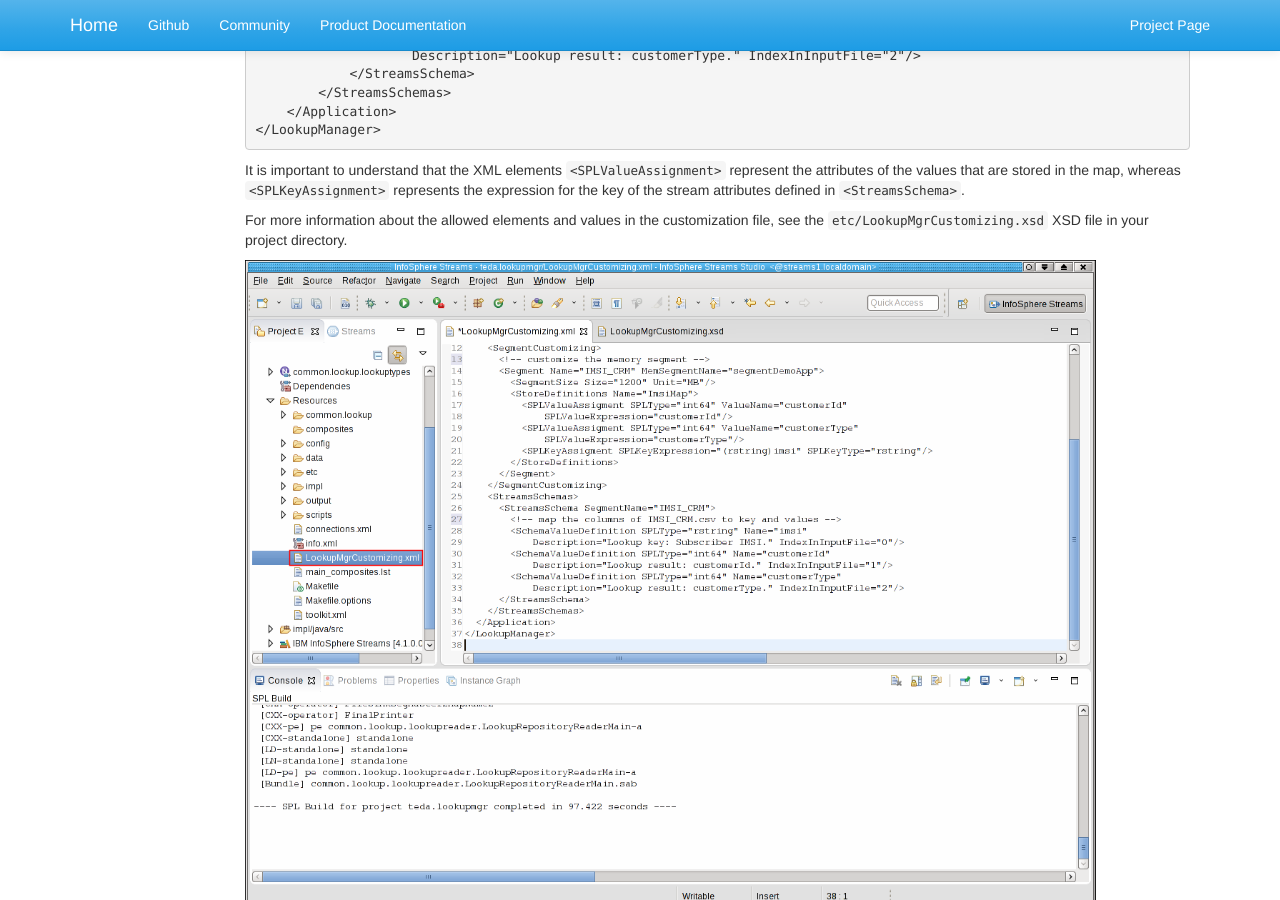
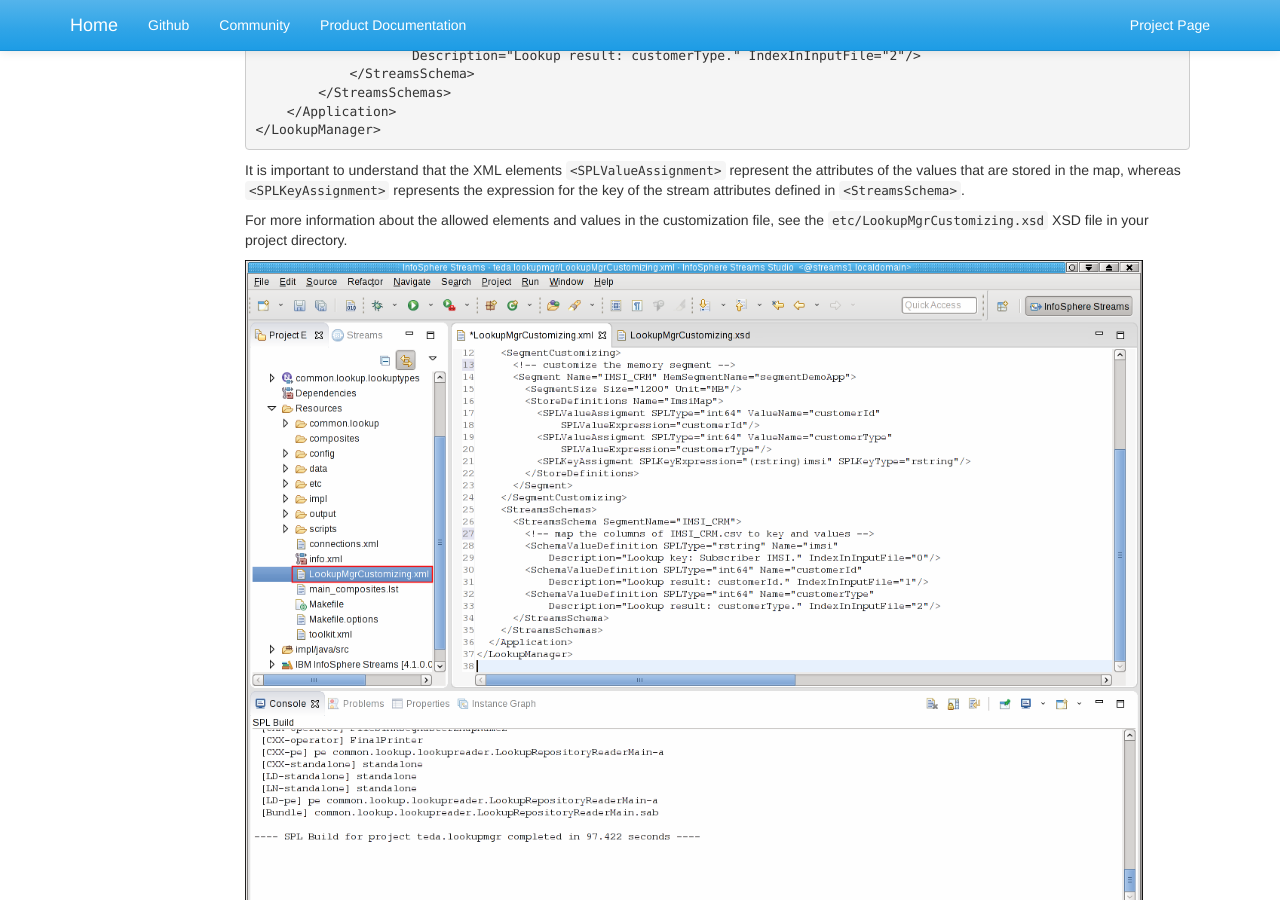
Before and after one commit to IBMStreams/streamsx.tutorial.teda, a Jekyll site: the page built from docs/1.0.2/Module-7/index.markdown, in a window 1280 px wide and 900 px high, scrolled down 5884 px. Built offline with Jekyll 4.4.1, drawn with Linux system fonts in a browser that asks for light colours; nearby versions of some CDN libraries; library files that are not in the unit come from our copies.

Commit message:
Update index.markdown

```diff
--- a/docs/1.0.2/Module-7/index.markdown
+++ b/docs/1.0.2/Module-7/index.markdown
@@ -196,7 +196,7 @@
 
 For more information about the allowed elements and values in the customization file, see the `etc/LookupMgrCustomizing.xsd` XSD file in your project directory.
 
-<img src="/streamsx.tutorial.teda/images/1.0.2/module-07/LookupMgrCustomizing.png" alt="LookupMgrCustomizing.xml" width="90%" height="90%"/>
+<img src="/streamsx.tutorial.teda/images/1.0.2/module-07/LookupMgrCustomizing.png" alt="LookupMgrCustomizing.xml" width="95%" height="95%"/>
 
 You finished customizing the Lookup Manager application. You can build the project now.
 
```
